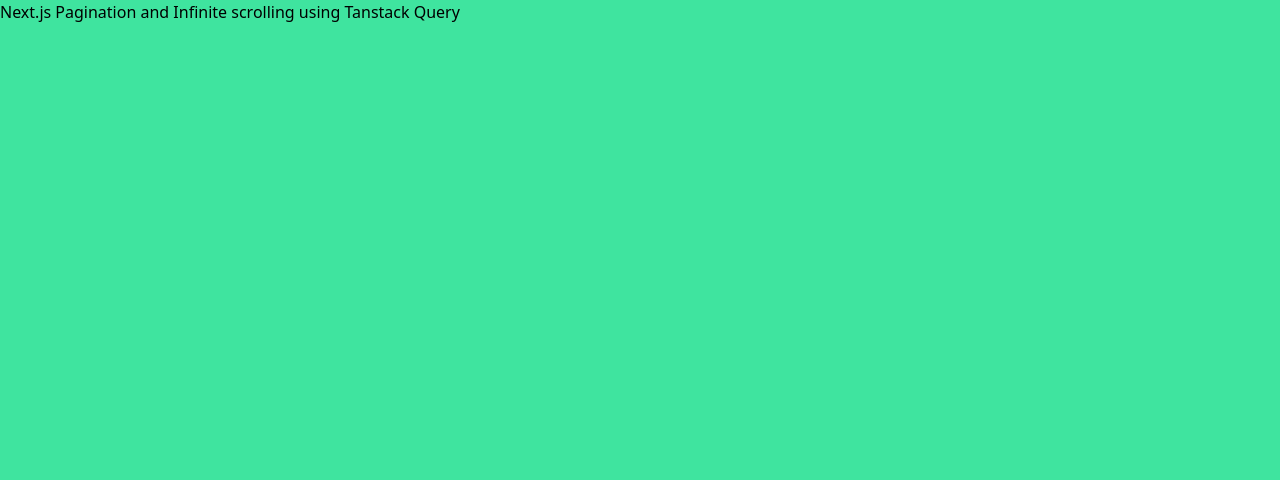
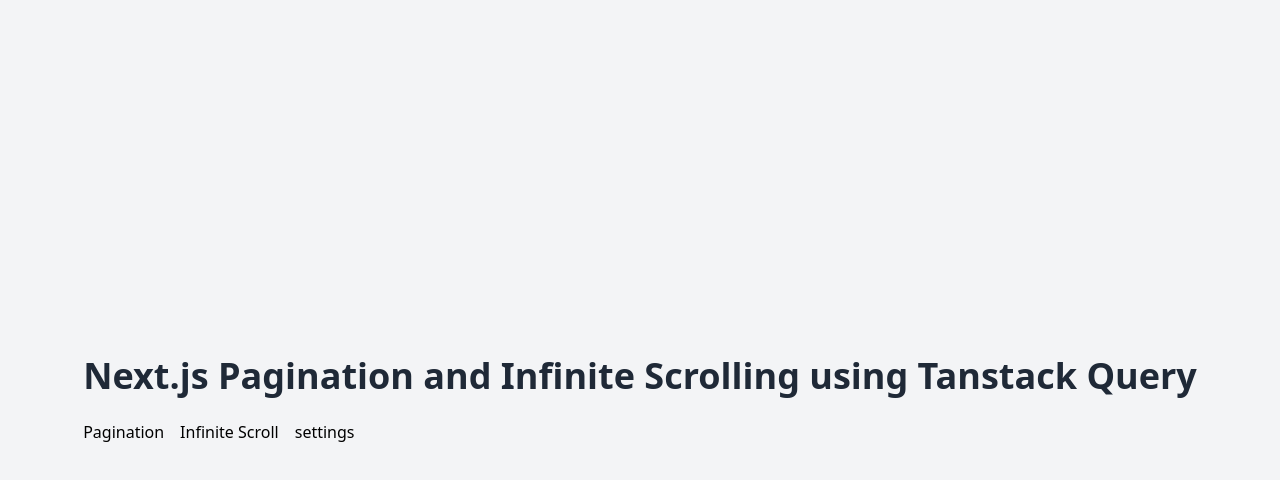
Before and after one commit to vimal336/nextjs, a Next.js app in the folder pagination/: page / in a window 1280 px wide. Shown: the top 480 px of the page. Built offline with nearby package versions, Linux system fonts and the light colour scheme.

Commit message:
settings page

```diff
--- a/pagination/src/app/page.js
+++ b/pagination/src/app/page.js
@@ -1,13 +1,35 @@
 import React from 'react';
+import Link from 'next/link';
 
-function Home () {
+function Home() {
   return (
-    <main>
-      <div>
-        <h1>Next.js Pagination and Infinite scrolling using Tanstack Query</h1>
+    <main className="flex flex-col items-center justify-center min-h-screen bg-gray-100">
+      <div className="text-center">
+        <h1 className="text-4xl font-bold text-gray-800 mb-6">
+          Next.js Pagination and Infinite Scrolling using Tanstack Query
+        </h1>
+        <nav>
+          <ul className="flex space-x-4">
+            <li>
+              <Link href="/pagination">
+                  Pagination
+              </Link>
+            </li>
+            <li>
+              <Link href="/infinitescroll">
+                  Infinite Scroll
+              </Link>
+            </li>
+            <li>
+              <Link href="/settings">
+                  settings
+              </Link>
+            </li>
+          </ul>
+        </nav>
       </div>
     </main>
-  )
+  );
 }
 
 export default Home;
```
Also changed, not shown: pagination/src/settings/page.js (added, +68 -0 lines).
